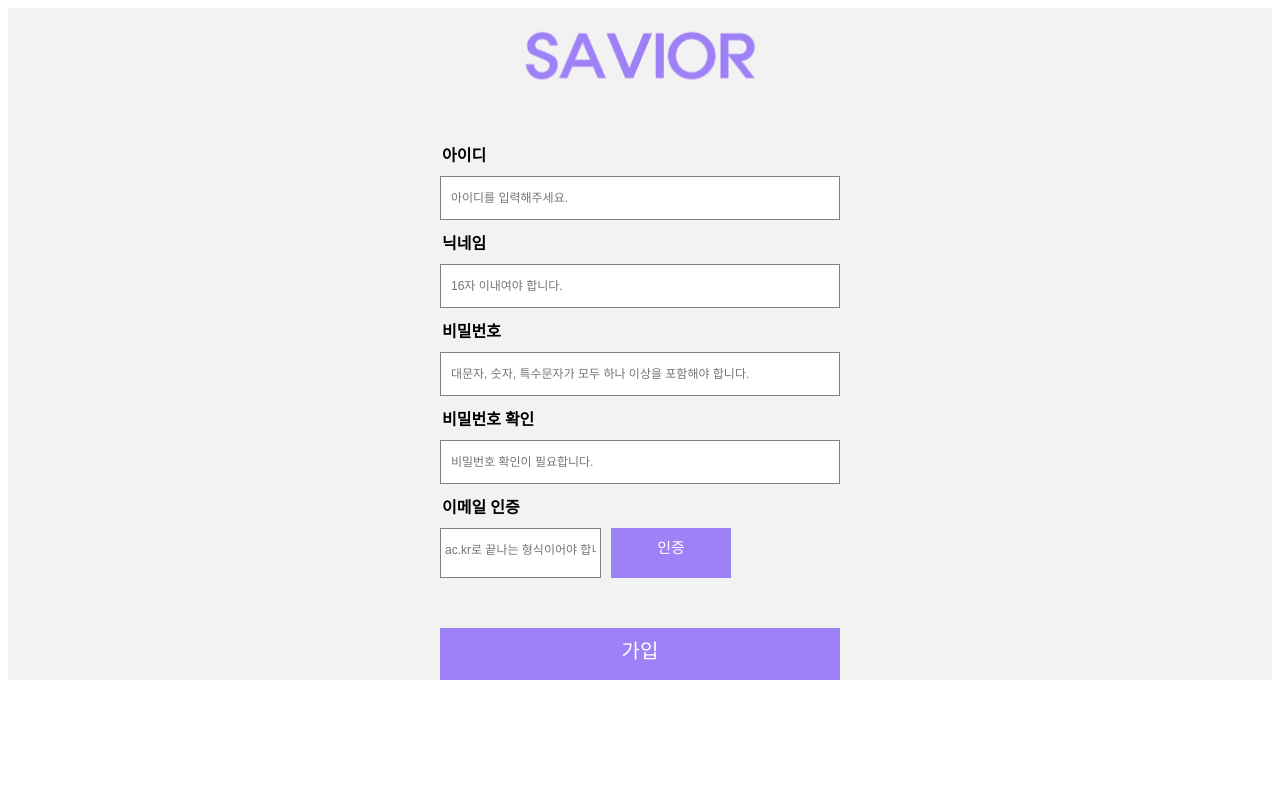
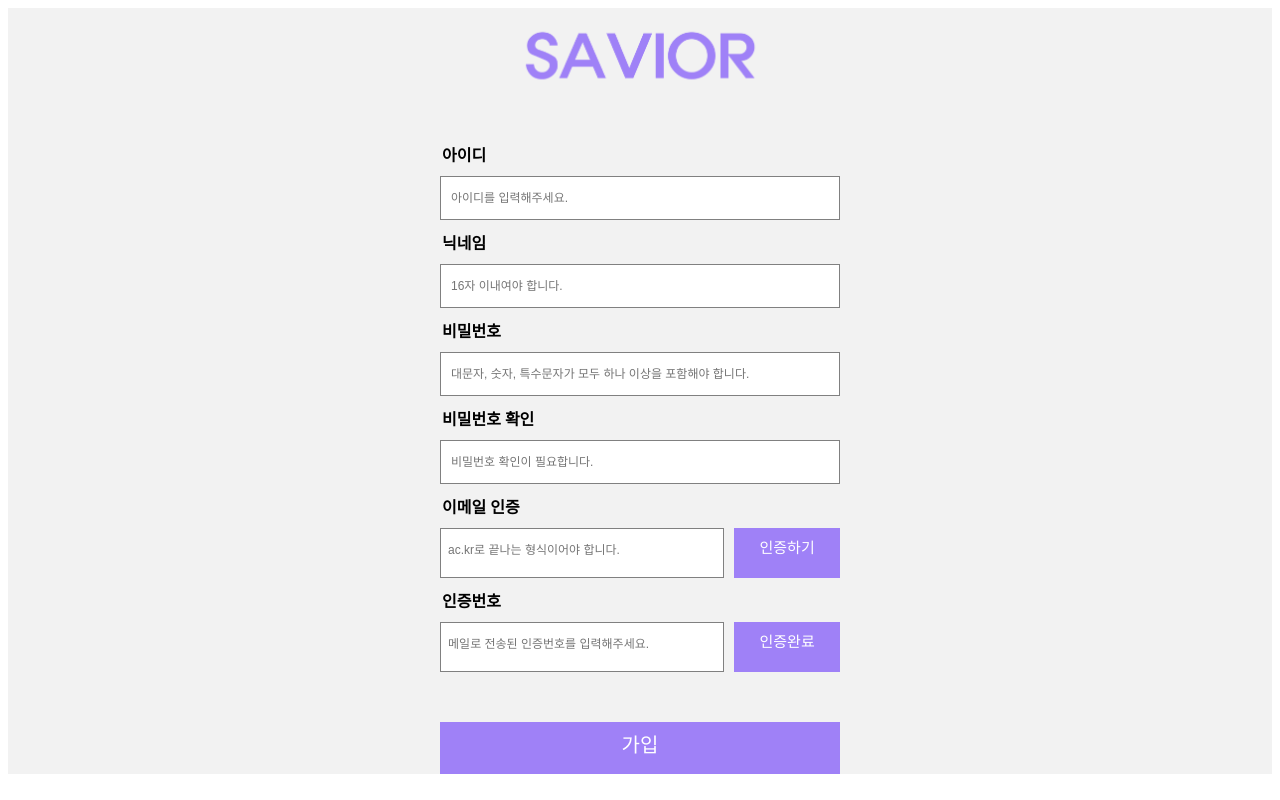
Before and after one commit to ReflectMun/capstone2022, a React (Create React App) app in the folder client/: page /signup in a window 1280 px wide. Built offline with nearby package versions, Linux system fonts and the light colour scheme.

Commit message:
이메일 인증

```diff
--- a/client/src/components/MyContent.js
+++ b/client/src/components/MyContent.js
@@ -1,11 +1,22 @@
+import { useEffect, useState } from "react";
 import styled from "../css/MyContent.module.css";
 
 
-function MyContent() {
-    return (
-        <div className={styled.container}>
-        <p>질문글 누르면 질문글 보이고...</p>
-      </div>
-    );
+function MyContent(props) {
+  // const[content,setContent] = useState(null);
+  // function change_content(e){
+  //   setContent(e.target.value);
+  // }
+  // useEffect(()=>{
+  //   setContent(props.value)
+  // })
+  // console.log(content);
+  //   return (
+  //       <div className={styled.container}>
+  //         <p>{content}</p>
+  //       <p>질문글 누르면 질문글 보이고...</p>
+  //     </div>
+  //   );
+  console.log("....gg");
   }
 export default MyContent;
--- a/client/src/components/ShowInfo.js
+++ b/client/src/components/ShowInfo.js
@@ -1,42 +1,60 @@
-import PropTypes from "prop-types";
 import styled from "../css/ShowInfo.module.css";
 import MyContent from "../components/MyContent.js";
+import { getCookie } from './Nav';
+import { useState } from "react";
 
-// function ShowInfo({id,question,answer}){
-//     return(
-//         <div></div>
-//     );
-// }
-function getMyQuestion() {}
-function getMyAnswer() {}
-function getMyMessage() {}
-function getMySolution() {}
+const token = getCookie("token");
+
+function getMyQuestion() {
+  console.log("질문");
+  return <MyContent />
+}
+function getMyAnswer() {
+  console.log("답");
+  return <MyContent />
+}
+function getMyMessage() {
+  console.log("쪽지");
+  return <MyContent />
+}
+function getMySolution() {
+  console.log("솔루션");
+  return <MyContent />
+}
+
 function ShowInfo() {
   return (
     <div className={styled.info_container}>
       <ul className={styled.info_ul}>
         <li className={styled.info_li}>id</li>
-        <li className={styled.info_li} onClick={getMyQuestion}>
+        <li
+          className={styled.info_li}
+          onClick={getMyQuestion}
+          value ="question">
           my question
         </li>
         <li className={styled.info_li}>닉네임</li>
-        <li className={styled.info_li} onClick={getMyAnswer}>
+        <li
+          className={styled.info_li}
+          onClick={getMyAnswer}
+          value ="answer">
           my answer
         </li>
-        <li className={styled.info_li} onClick={getMyMessage}>
+        <li
+          className={styled.info_li}
+          onClick={getMyMessage}
+          value="message">
           쪽지
         </li>
-        <li className={styled.info_li} onClick={getMySolution}>
+        <li
+          className={styled.info_li}
+          onClick={getMySolution}
+          value="solution">
           my solution
         </li>
       </ul>
-      <MyContent />
     </div>
   );
 }
-// ShowInfo.prototype = {
-//   id: PropTypes.string.isRequired,
-//   question: PropTypes.arrayOf(PropTypes.string).isRequired,
-//   answer: PropTypes.string.isRequired,
-// };
+
 export default ShowInfo;
--- a/client/src/css/Signup.module.css
+++ b/client/src/css/Signup.module.css
@@ -41,12 +41,12 @@ h4 {
 }
 .wrap_email {
   display: flex;
-  flex: 3 1;
-  flex-basis: 150px 15px;
-  /* flex-grow: 3; */
+}
+#email{
+  flex-basis : 80%;
 }
 .mail_btn {
-  /* flex-grow: 1; */
+  flex-basis : 20%;
   width: 100%;
   background-color: #9f81f7;
   border: none;
@@ -56,7 +56,32 @@ h4 {
   cursor: pointer;
 }
 .mail_btn_wrap {
-  /* flex-grow: 1; */
+  width: 50px;
+  height: 50px;
+  line-height: 40px;
+  background-color: #9f81f7;
+  cursor: pointer;
+  margin-left: 10px;
+  flex-basis: 30%;
+}
+
+.wrap_check_email {
+  display: flex;
+}
+#check_email{
+  flex-basis : 80%;
+}
+.check_email_btn {
+  flex-basis : 20%;
+  width: 100%;
+  background-color: #9f81f7;
+  border: none;
+  color: white;
+  font-size: 15px;
+  outline: none;
+  cursor: pointer;
+}
+.check_email_btn_wrap {
   width: 50px;
   height: 50px;
   line-height: 40px;
--- a/client/src/routes/Signup.js
+++ b/client/src/routes/Signup.js
@@ -5,20 +5,65 @@ import logoImage from "../img/logo_savior.png";
 
 const serverURL = "http://www.qnasavior.kro.kr";
 const signup_api = "api/signup";
+const email_api = "api/signup/auth/email";
+const check_email_api = "api/signup/verify/email";
 
-
-
-function onClickEmailBtn(event) {
-  event.preventDefault();
+//이메일 인증 번호 전송
+function onClickEmailBtn(e) {
+  e.preventDefault();
+  //회원가입 텍스트 박스
+  const formElement = document.SignUpForm;
+  const email = formElement.email.value;
+  const reqBody = {
+    EMail: email,
+  };
+  //console.log(email);
+  fetch(`${serverURL}/${email_api}`, {
+    method: "post",
+    body: JSON.stringify(reqBody),
+    headers: { "Content-Type": "application/json" },
+  })
+    .then((response) => response.json())
+    .then((result) => {
+      if(result.code === 250){
+        alert(result.message);
+      }
+    });
 }
-
-function onClickSignupBtn(e) {
+//이메일 인증 번호 확인
+function onClickCheckEmailBtn(e)
+{
+  e.preventDefault();
+  //회원가입 텍스트 박스
+  const formElement = document.SignUpForm;
+  const check_email = formElement.check_email.value;
+  const reqBody = {
+    VerifyCode: check_email,
+  };
+  console.log(check_email);
+  console.log(check_email.length);
+  fetch(`${serverURL}/${check_email_api}`, {
+    method: "post",
+    body: JSON.stringify(reqBody),
+    headers: { "Content-Type": "application/json" },
+  })
+    .then((response) => response.json())
+    .then((result) => {
+      if(result.code === 251){
+        alert(result.message);
+      }
+      else{
+        alert(result.message);
+      }
+    });
+}
+//회원가입
+  function onClickSignupBtn(e) {
   e.preventDefault();
   //회원가입 텍스트 박스
   const formElement = document.SignUpForm;
   const id = formElement.id.value;
   const password = formElement.password.value;
-  const passwordCheck = formElement.passwordCheck.value;
   const nickname = formElement.nickname.value;
   const email = formElement.email.value;
   const reqBody = {
@@ -27,10 +72,8 @@ function onClickSignupBtn(e) {
     Nickname: nickname,
     EMail: email,
   };
-
   //회원가입 요청
   fetch(`${serverURL}/${signup_api}`, {
-  // fetch(`/api/signup`, {
     method: "post",
     body: JSON.stringify(reqBody),
     headers: { "Content-Type": "application/json" },
@@ -61,7 +104,6 @@ function Signup() {
       setPasswordConfirmMessage("비밀번호가 일치하지 않습니다🙅‍♂️");
       setIsPasswordConfirm(false);
     }
-    //[pw]
   };
   return (
     <div className={styles.background}>
@@ -117,7 +159,7 @@ function Signup() {
           </div>
           <h4>이메일 인증</h4>
           <div className={styles.wrap_email} id={styles.wrap_email}>
-            <div className={styles.signup_input}>
+            <div className={styles.signup_input} id ={styles.email}>
               <input
                 name="email"
                 type="text"
@@ -127,7 +169,23 @@ function Signup() {
             </div>
             <div className={styles.mail_btn_wrap}>
               <button className={styles.mail_btn} onClick={onClickEmailBtn}>
-                인증
+                인증하기
+              </button>
+            </div>
+          </div>
+          <h4>인증번호</h4>
+          <div className={styles.wrap_check_email} id={styles.wrap_check_email}>
+            <div className={styles.signup_input} id ={styles.check_email}>
+              <input
+                name="check_email"
+                type="text"
+                placeholder="메일로 전송된 인증번호를 입력해주세요."
+                className={styles.signup_info}
+              />
+            </div>
+            <div className={styles.check_email_btn_wrap}>
+              <button className={styles.check_email_btn} onClick={onClickCheckEmailBtn}>
+                인증완료
               </button>
             </div>
           </div>
```
